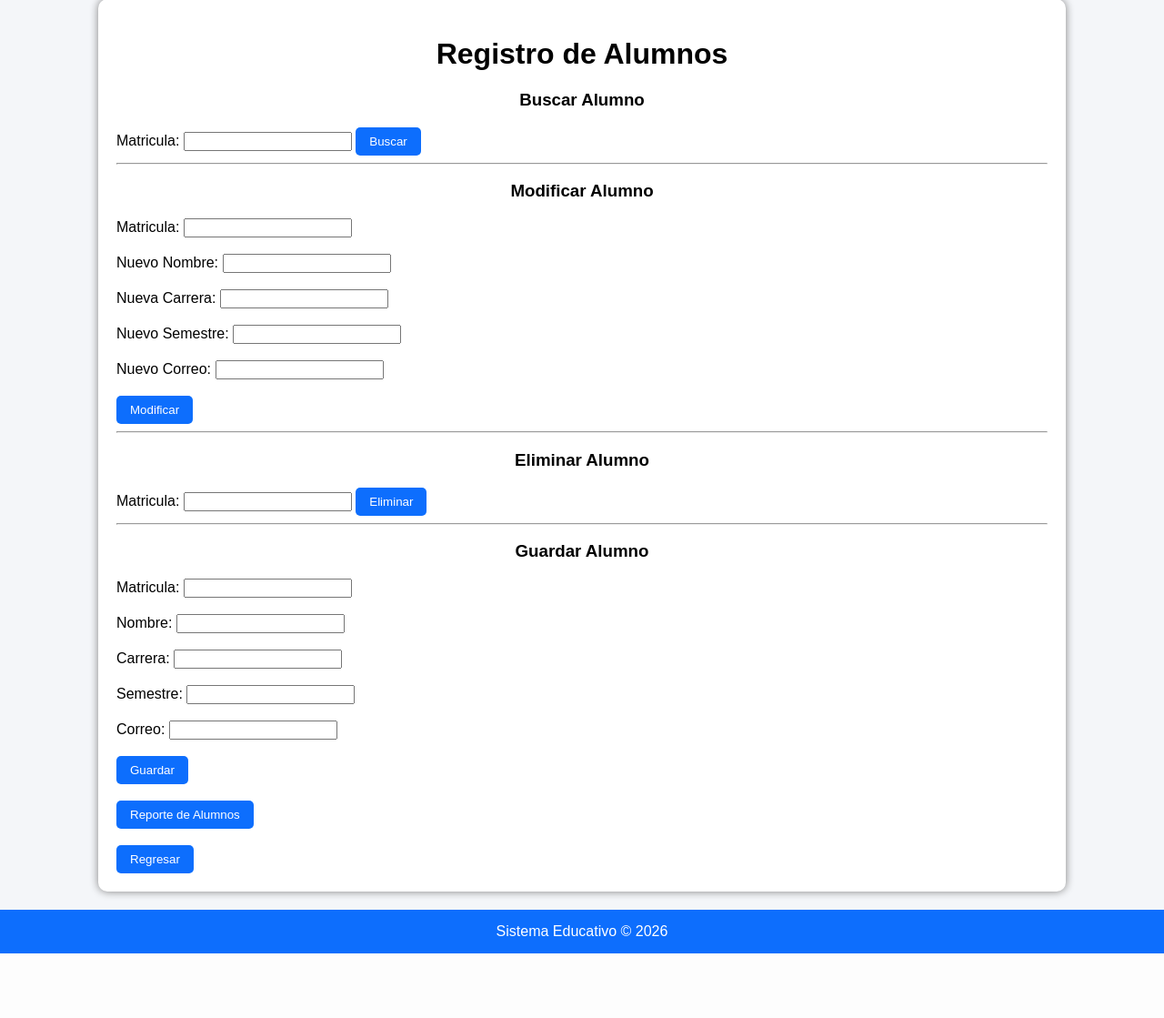
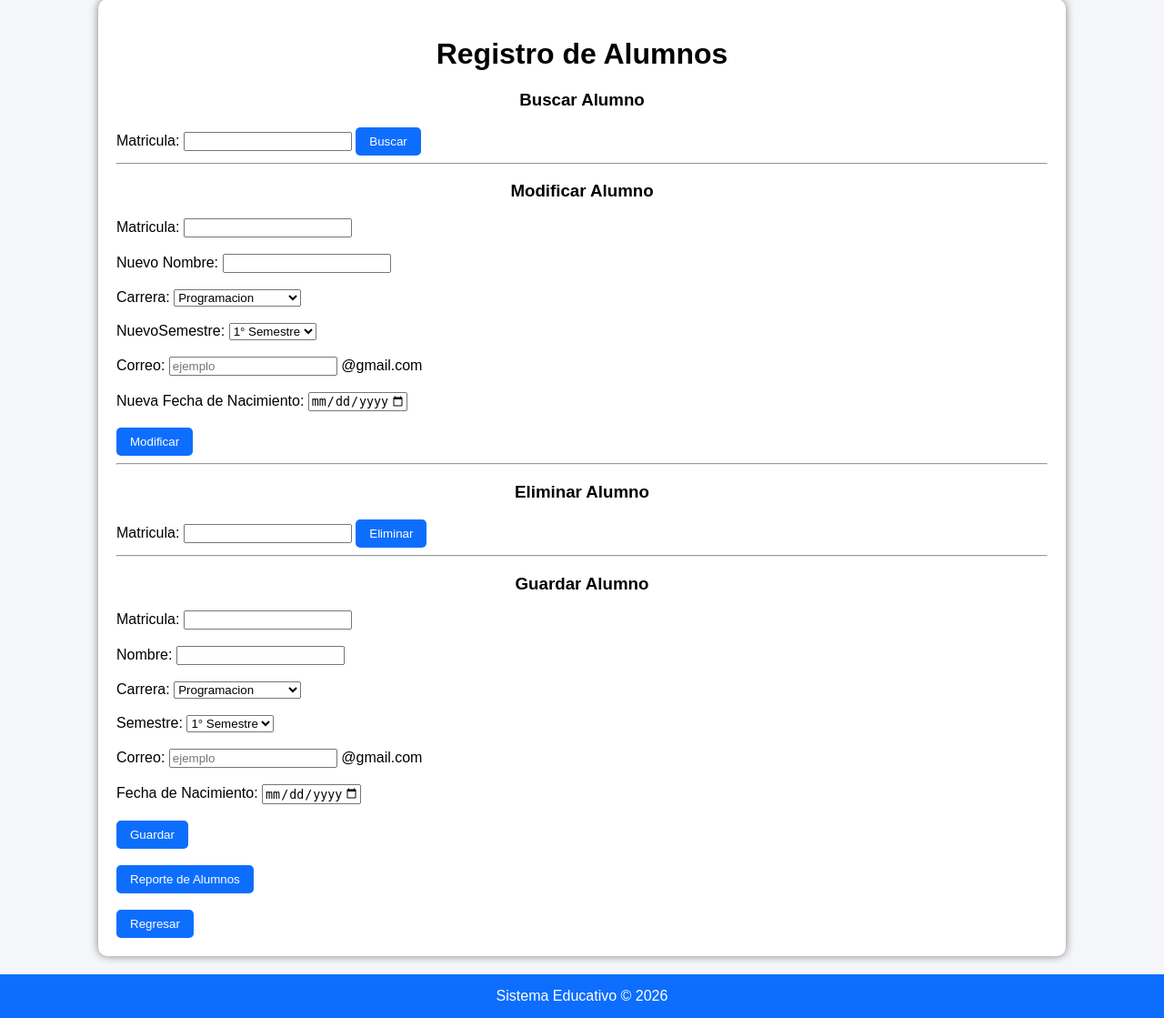
Before and after one commit to Jocelin-alt/SistemaEscolar, a Flask app: page /alumnos in a window 1280 px wide. Shown: the part 289-1408 px from the top of the page at 91% size. Before the commit the page ends 1337 px from the top, so only its background shows below. Run offline with Flask 3, Linux system fonts and the light colour scheme.

Commit message:
cambios faltantes

```diff
--- a/app.py
+++ b/app.py
@@ -24,16 +24,18 @@ def maestros():
 @app.route('/guardar_maestro', methods=['POST'])
 def guardar_maestro():
 
-    numero_empleado = request.form['numero_empleado']
+    numero_empleado = request.form['numero_empleado'] .strip()
     nombre = request.form['nombre']
-    correo = request.form['correo']
+    correo = request.form['correo'] + "@gmail.com"
     telefono = request.form['telefono']
     especialidad = request.form['especialidad']
+    turno = request.form['turno']
 
     # VALIDACION
     if (numero_empleado == "" or nombre == "" or
-        correo == "" or telefono == "" or
-        especialidad == ""):
+    correo == "" or telefono == "" or
+    especialidad == "" or turno == ""):
+
 
         return """
         <h2>Todos los campos son obligatorios</h2>
@@ -44,12 +46,13 @@ def guardar_maestro():
         """
 
     db.maestros.insert_one({
-        "numero_empleado": numero_empleado,
-        "nombre": nombre,
-        "correo": correo,
-        "telefono": telefono,
-        "especialidad": especialidad
-    })
+    "numero_empleado": numero_empleado,
+    "nombre": nombre,
+    "correo": correo,
+    "telefono": telefono,
+    "especialidad": especialidad,
+    "turno": turno
+})
 
     return """
     <h2>Maestro guardado correctamente</h2>
@@ -63,7 +66,7 @@ def guardar_maestro():
 @app.route('/buscar_maestro', methods=['POST'])
 def buscar_maestro():
 
-    numero_empleado = request.form['numero_empleado']
+    numero_empleado = request.form['numero_empleado'] .strip()
 
     maestro = db.maestros.find_one({
         "numero_empleado": numero_empleado
@@ -78,7 +81,7 @@ def buscar_maestro():
         Correo: {maestro['correo']} <br><br>
         Telefono: {maestro['telefono']} <br><br>
         Especialidad: {maestro['especialidad']} <br><br>
-
+        Turno: {maestro.get('turno', 'No registrado')} <br><br>
         <a href='/maestros'>
             <button>Regresar</button>
         </a>
@@ -96,7 +99,7 @@ def buscar_maestro():
 @app.route('/eliminar_maestro', methods=['POST'])
 def eliminar_maestro():
 
-    numero_empleado = request.form['numero_empleado']
+    numero_empleado = request.form['numero_empleado'] .strip()
 
     resultado = db.maestros.delete_one({
         "numero_empleado": numero_empleado
@@ -123,23 +126,21 @@ def eliminar_maestro():
 @app.route('/modificar_maestro', methods=['POST'])
 def modificar_maestro():
 
-    numero_empleado = request.form['numero_empleado']
+    numero_empleado = request.form['numero_empleado'] .strip()
     nombre = request.form['nombre']
-    correo = request.form['correo']
+    correo = request.form['correo'] + "@gmail.com"
     telefono = request.form['telefono']
     especialidad = request.form['especialidad']
+    turno = request.form['turno']
 
-    resultado = db.maestros.update_one(
-        {"numero_empleado": numero_empleado},
-        {
-            "$set": {
-                "nombre": nombre,
-                "correo": correo,
-                "telefono": telefono,
-                "especialidad": especialidad
-            }
-        }
-    )
+    resultados = db.maestros.insert_one({
+    "numero_empleado": numero_empleado,
+    "nombre": nombre,
+    "correo": correo,
+    "telefono": telefono,
+    "especialidad": especialidad,
+    "turno": turno
+})
 
     if resultado.modified_count > 0:
         return """
@@ -176,6 +177,7 @@ def reporte_maestros():
             <th>Correo</th>
             <th>Telefono</th>
             <th>Especialidad</th>
+            <th>Turno</th>
         </tr>
     """
 
@@ -187,6 +189,7 @@ def reporte_maestros():
             <td>{maestro['correo']}</td>
             <td>{maestro['telefono']}</td>
             <td>{maestro['especialidad']}</td>
+            <td>{maestro.get('turno', 'No registrado')}</td>
         </tr>
         """
 
@@ -215,12 +218,13 @@ def guardar_alumno():
     nombre = request.form['nombre']
     carrera = request.form['carrera']
     semestre = request.form['semestre']
-    correo = request.form['correo']
+    correo = request.form['correo'] + "@gmail.com"
+    fecha_nacimiento = request.form['fecha_nacimiento']
 
     # VALIDACION
     if (matricula == "" or nombre == "" or
-        carrera == "" or semestre == "" or
-        correo == ""):
+    carrera == "" or semestre == "" or
+    correo == "" or fecha_nacimiento == ""):
 
         return """
         <h2>Todos los campos son obligatorios</h2>
@@ -231,12 +235,13 @@ def guardar_alumno():
         """
 
     db.alumnos.insert_one({
-        "matricula": matricula,
-        "nombre": nombre,
-        "carrera": carrera,
-        "semestre": semestre,
-        "correo": correo
-    })
+    "matricula": matricula,
+    "nombre": nombre,
+    "carrera": carrera,
+    "semestre": semestre,
+    "correo": correo,
+    "fecha_nacimiento": fecha_nacimiento
+})
 
     return """
     <h2>Alumno guardado correctamente</h2>
@@ -250,8 +255,7 @@ def guardar_alumno():
 @app.route('/buscar_alumno', methods=['POST'])
 def buscar_alumno():
 
-    matricula = request.form['matricula']
-
+    matricula = request.form['matricula'] .strip()
     alumno = db.alumnos.find_one({
         "matricula": matricula
     })
@@ -284,8 +288,7 @@ def buscar_alumno():
 @app.route('/eliminar_alumno', methods=['POST'])
 def eliminar_alumno():
 
-    matricula = request.form['matricula']
-
+    matricula = request.form['matricula'] .strip()
     resultado = db.alumnos.delete_one({
         "matricula": matricula
     })
@@ -311,11 +314,11 @@ def eliminar_alumno():
 @app.route('/modificar_alumno', methods=['POST'])
 def modificar_alumno():
 
-    matricula = request.form['matricula']
+    matricula = request.form['matricula'] .strip()
     nombre = request.form['nombre']
     carrera = request.form['carrera']
     semestre = request.form['semestre']
-    correo = request.form['correo']
+    correo = request.form['correo'] + "@gmail.com"
 
     resultado = db.alumnos.update_one(
         {"matricula": matricula},
@@ -362,6 +365,7 @@ def reporte_alumnos():
             <th>Carrera</th>
             <th>Semestre</th>
             <th>Correo</th>
+            <th>Fecha de Nacimiento</th>
         </tr>
     """
 
@@ -373,6 +377,7 @@ def reporte_alumnos():
             <td>{alumno['carrera']}</td>
             <td>{alumno['semestre']}</td>
             <td>{alumno['correo']}</td>
+            <td>{alumno.get('fecha_nacimiento', 'No registrada')}</td>
         </tr>
         """
 
@@ -401,6 +406,7 @@ def guardar_materia():
     nombre = request.form['nombre']
     creditos = request.form['creditos']
     semestre = request.form['semestre']
+    horas_semanales = request.form['horas_semanales']
 
     # VALIDACION
     if (clave == "" or nombre == "" or
@@ -418,7 +424,8 @@ def guardar_materia():
         "clave": clave,
         "nombre": nombre,
         "creditos": creditos,
-        "semestre": semestre
+        "semestre": semestre,
+        "horas_semanales": horas_semanales
     })
 
     return """
@@ -434,7 +441,6 @@ def guardar_materia():
 def buscar_materia():
 
     clave = request.form['clave']
-
     materia = db.materias.find_one({
         "clave": clave
     })
@@ -466,7 +472,6 @@ def buscar_materia():
 def eliminar_materia():
 
     clave = request.form['clave']
-
     resultado = db.materias.delete_one({
         "clave": clave
     })
@@ -540,6 +545,7 @@ def reporte_materias():
             <th>Nombre</th>
             <th>Creditos</th>
             <th>Semestre</th>
+            <th>Horas Semanales</th>
         </tr>
     """
 
@@ -550,6 +556,8 @@ def reporte_materias():
             <td>{materia['nombre']}</td>
             <td>{materia['creditos']}</td>
             <td>{materia['semestre']}</td>
+            <td>{materia.get('horas_semanales', 'No registradas')}</td>
+
         </tr>
         """
 
--- a/templates/alumnos.html
+++ b/templates/alumnos.html
@@ -8,10 +8,12 @@
 
 <form action="/buscar_alumno" method="POST">
 
+
 <label>Matricula:</label>
 <input type="text" name="matricula">
 
 <button type="submit">Buscar</button>
+
 
 </form>
 
@@ -20,6 +22,7 @@
 <h3>Modificar Alumno</h3>
 
 <form action="/modificar_alumno" method="POST">
+
 
 <label>Matricula:</label>
 <input type="text" name="matricula">
@@ -31,22 +34,45 @@
 
 <br><br>
 
-    <label>Nueva Carrera:</label>
-    <input type="text" name="carrera">
+<label>Carrera:</label>
+<select name="carrera">
+    <option value="Programacion">Programacion</option>
+    <option value="Electronica">Electronica</option>
+    <option value="Bilingue">Bilingue</option>
+    <option value="Recursos Humanos">Recursos Humanos</option>
+</select>
 
 <br><br>
 
-    <label>Nuevo Semestre:</label>
-    <input type="text" name="semestre">
+<label>NuevoSemestre:</label>
+<select name="semestre">
+    <option value="1">1° Semestre</option>
+    <option value="2">2° Semestre</option>
+    <option value="3">3° Semestre</option>
+    <option value="4">4° Semestre</option>
+    <option value="5">5° Semestre</option>
+    <option value="6">6° Semestre</option>
+</select>
+
 
 <br><br>
 
-    <label>Nuevo Correo:</label>
-    <input type="text" name="correo">
+<label>Correo:</label>
+<input type="text" name="correo" placeholder="ejemplo">
+<span>@gmail.com</span>
+
+<br><br>
+
+<label>Nueva Fecha de Nacimiento:</label>
+<input type="date"
+       name="fecha_nacimiento"
+       min="2008-01-01"
+       max="2026-12-31">
 
 <br><br>
 
 <button type="submit">Modificar</button>
+
 
 </form>
 
@@ -56,10 +82,12 @@
 
 <form action="/eliminar_alumno" method="POST">
 
+
 <label>Matricula:</label>
 <input type="text" name="matricula">
 
 <button type="submit">Eliminar</button>
+
 
 </form>
 
@@ -68,6 +96,7 @@
 <h3>Guardar Alumno</h3>
 
 <form action="/guardar_alumno" method="POST">
+
 
 <label>Matricula:</label>
 <input type="text" name="matricula">
@@ -80,21 +109,43 @@
 <br><br>
 
 <label>Carrera:</label>
-    <input type="text" name="carrera">
+<select name="carrera">
+    <option value="Programacion">Programacion</option>
+    <option value="Electronica">Electronica</option>
+    <option value="Bilingue">Bilingue</option>
+    <option value="Recursos Humanos">Recursos Humanos</option>
+</select>
 
 <br><br>
 
 <label>Semestre:</label>
-    <input type="text" name="semestre">
+<select name="semestre">
+    <option value="1">1° Semestre</option>
+    <option value="2">2° Semestre</option>
+    <option value="3">3° Semestre</option>
+    <option value="4">4° Semestre</option>
+    <option value="5">5° Semestre</option>
+    <option value="6">6° Semestre</option>
+</select>
 
 <br><br>
 
 <label>Correo:</label>
-    <input type="text" name="correo">
+<input type="text" name="correo" placeholder="ejemplo">
+<span>@gmail.com</span>
+
+<br><br>
+
+<label>Fecha de Nacimiento:</label>
+<input type="date"
+       name="fecha_nacimiento"
+       min="2008-01-01"
+       max="2026-12-31">
 
 <br><br>
 
 <button type="submit">Guardar</button>
+
 
 </form>
 
```
Also changed, not shown: templates/maestros.html (+39 -6 lines), templates/materias.html (+17 -7 lines). Lines whose indentation alone changed are shown as unchanged.
